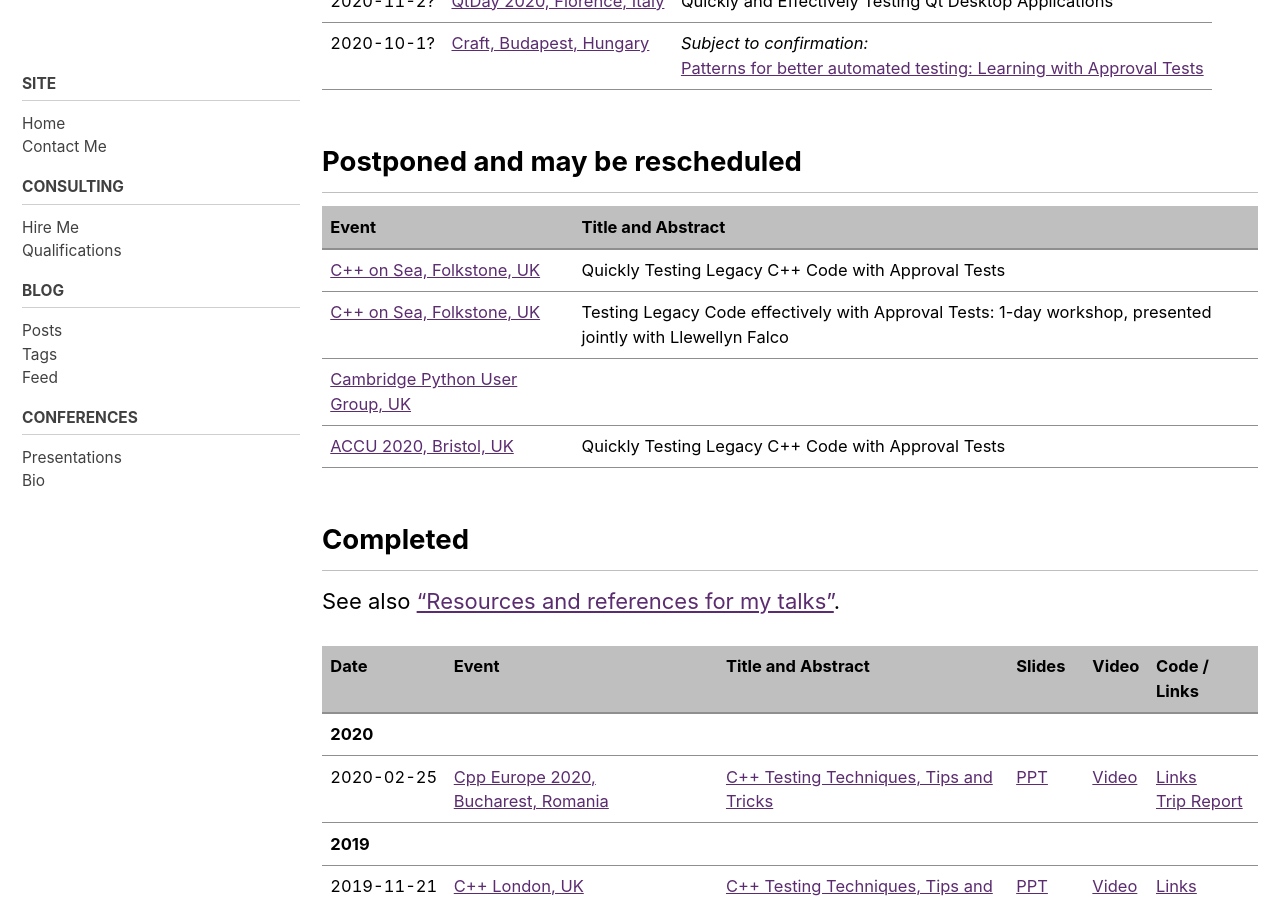
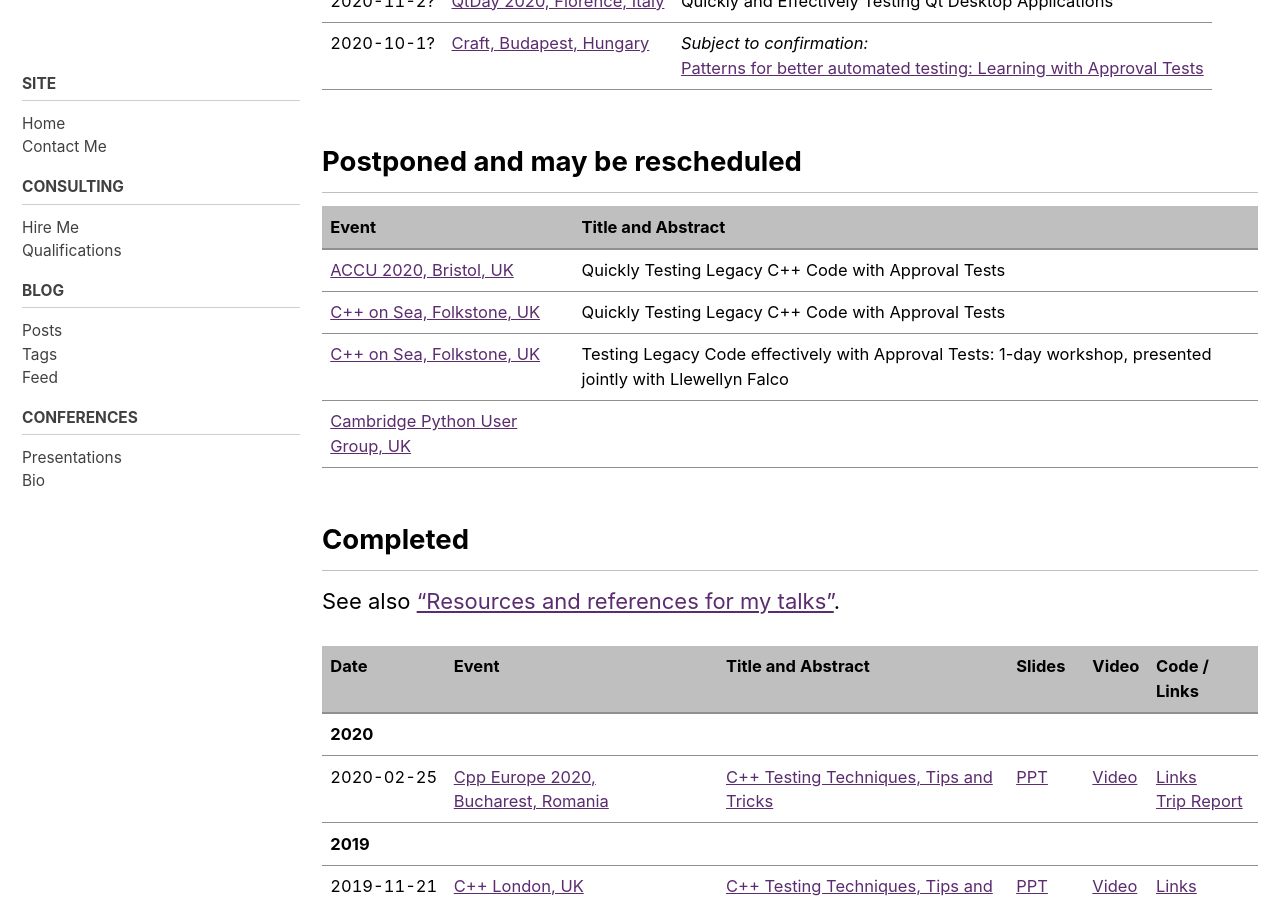
Before and after one commit to claremacrae/claremacrae.github.io, a Jekyll site: the page built from conferences/presentations.md, in a window 1280 px wide and 900 px high, scrolled down 384 px. Built offline with Jekyll 4.4.1, drawn with Linux system fonts in a browser that asks for light colours; cached includes are drawn as plain includes; nearby versions of some CDN libraries.

Commit message:
Cosmetic re-ordering of rows in table

```diff
--- a/conferences/presentations.md
+++ b/conferences/presentations.md
@@ -18,10 +18,10 @@
 
 | Event | Title and Abstract |
 | ----- | ------------------ |
+| [ACCU 2020, Bristol,&nbsp;UK](https://conference.accu.org/) | Quickly Testing Legacy C++ Code with Approval Tests |
 | [C++ on Sea, Folkstone,&nbsp;UK](https://cpponsea.uk/) | Quickly Testing Legacy C++ Code with Approval Tests |
 | [C++ on Sea, Folkstone,&nbsp;UK](https://cpponsea.uk/) | Testing Legacy Code effectively with Approval Tests: 1-day workshop, presented jointly with Llewellyn Falco |
 | [Cambridge Python User Group, UK](https://www.meetup.com/CamPUG/) | &nbsp; |
-| [ACCU 2020, Bristol,&nbsp;UK](https://conference.accu.org/) | Quickly Testing Legacy C++ Code with Approval Tests |
 
 ## Completed
 
```
